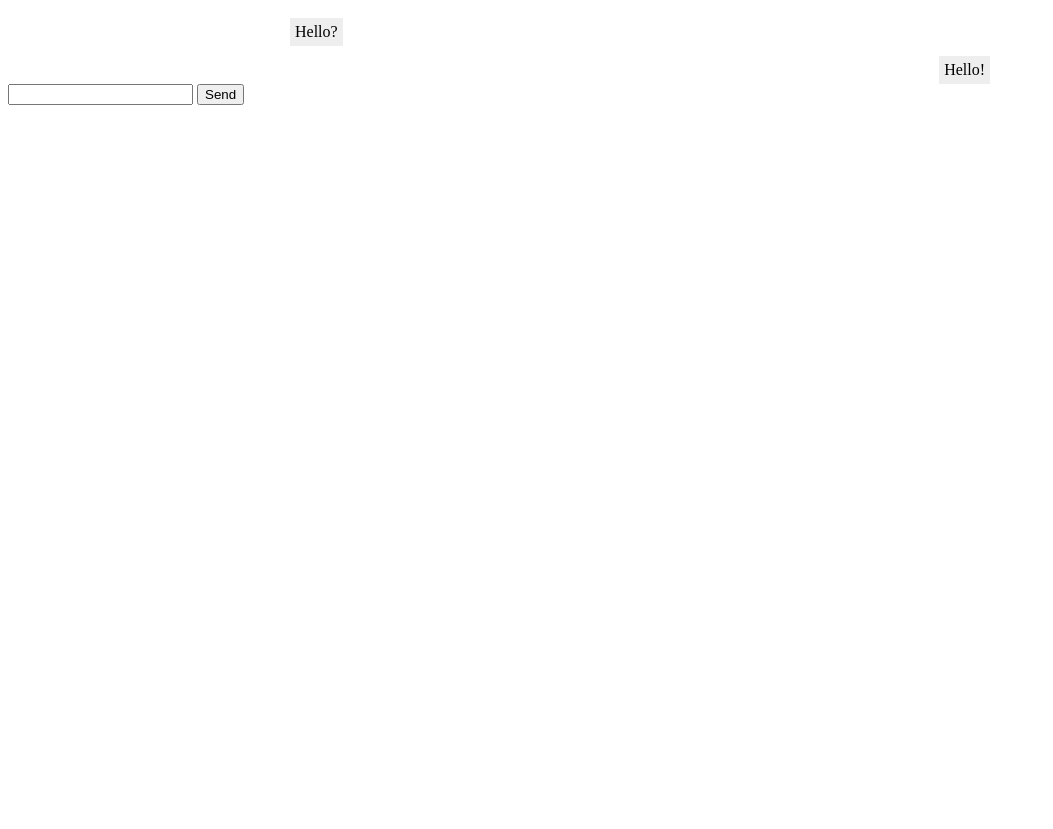
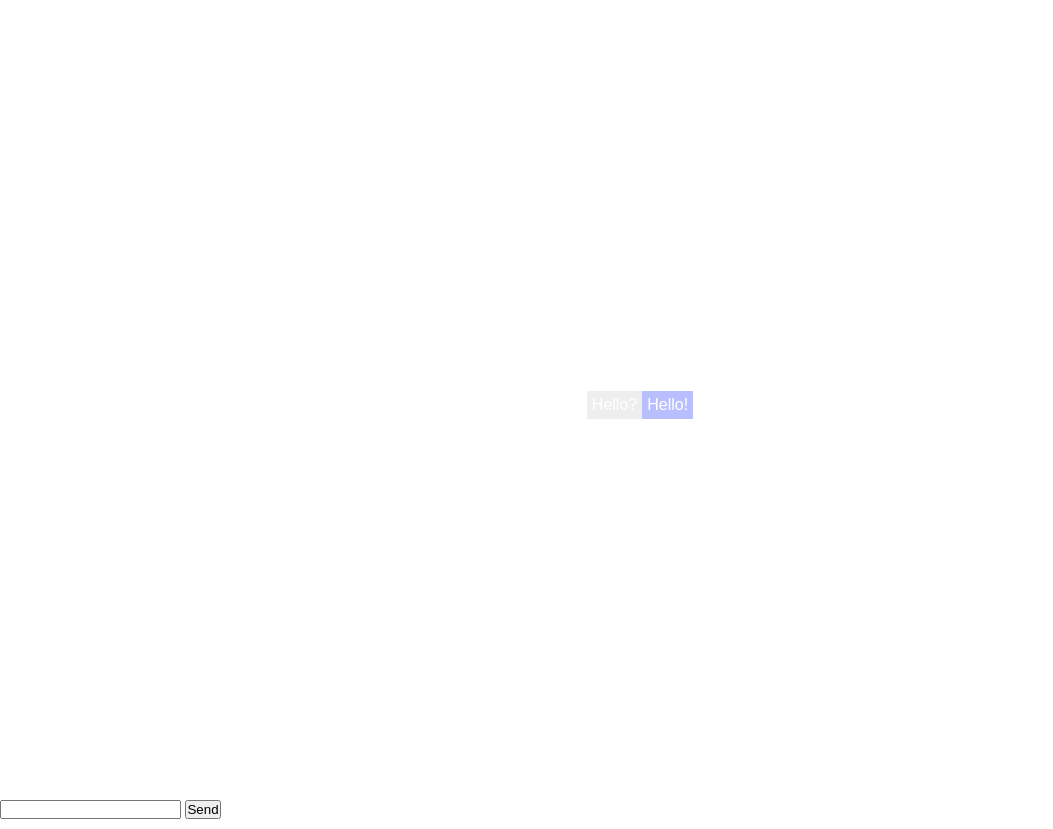
Before and after one commit to catgoms/AIChat, a plain HTML site: page index.html in a window 1280 px wide. Shown: the whole page, without its empty margins (0-1053 px from the left). Before the commit the page ends 800 px from the top, so only its background shows below. Drawn offline with Linux system fonts and the light colour scheme.

Commit message:
css added

```diff
--- a/index.html
+++ b/index.html
@@ -5,15 +5,15 @@
     <meta http-equiv="X-UA-Compatible" content="IE=edge">
     <meta name="viewport" content="width=device-width,
     initial-scale=1.0">
-    <title>Document</title>
+    <title>AI chat</title>
+    <link rel="stylesheet" href="style.css">
 </head>
 <body>
     <style>
-        .chat-content { width: auto; max-width: 700px; overflow-y: auto; margin: auto;}
         .line { margin-top: 10px; display: flex;}
         .chat-box { background: #eee; padding: 5px; max-width: 250px;}
-        .mine { margin-left: auto;}
-        input { width: auto; text-align: center;}
+        .mine { margin-left: auto; background: rgb(185, 190, 255);}
+        .input { width: auto; margin-bottom: 10px;}
     </style>
     <style>
 
--- /dev/null
+++ b/style.css
@@ -0,0 +1,16 @@
+*{
+    margin: 0;
+    padding: 0;
+    box-sizing: border-box;
+    font-family: 'poppings', sans-serif;
+}
+
+.chat-content{
+    width: 100%;
+    height: 100vh;
+    background-image: linear-gradient(to right #1c00f2, #453f96);
+    display:  flex;
+    align-items: center;
+    justify-content: center;
+    color: #fff;
+}
```
